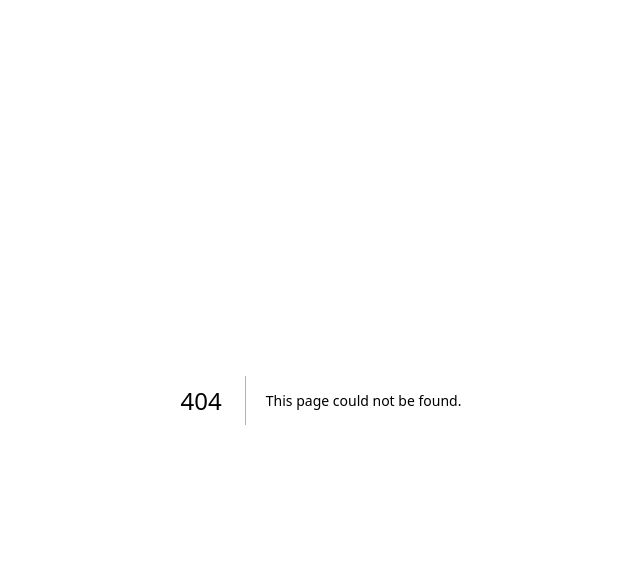
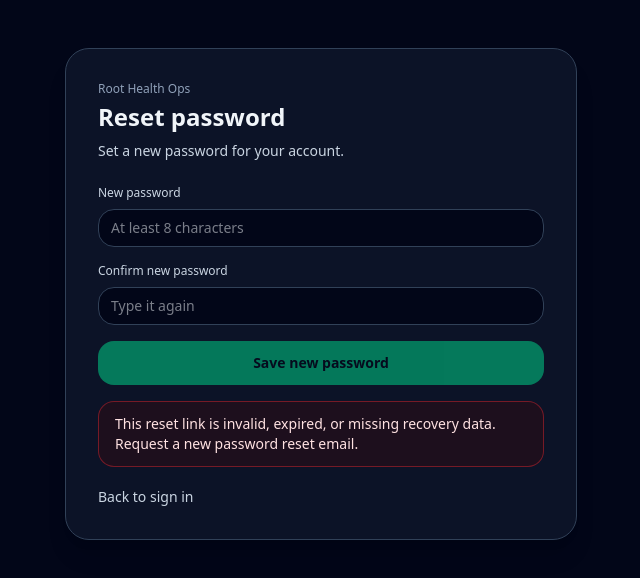
Before and after one commit to Hypnohippy/root-health-ops-dashboard1, a Next.js app: page /reset-password in a window 1280 px wide. Before the commit this address had no page. Shown: the top 578 px of the page, without its empty margins (319-959 px from the left). Built offline with nearby package versions, Linux system fonts and the light colour scheme; no server answers.

Commit message:
Add Reset Password page component

```diff
--- /dev/null
+++ b/app/reset-password/page.tsx
@@ -0,0 +1,218 @@
+// app/reset-password/page.tsx
+"use client";
+
+import { useEffect, useMemo, useState } from "react";
+import Link from "next/link";
+import { supabaseBrowser } from "../../lib/supabaseBrowser";
+
+export default function ResetPasswordPage() {
+  const [password, setPassword] = useState("");
+  const [confirmPassword, setConfirmPassword] = useState("");
+  const [ready, setReady] = useState(false);
+  const [busy, setBusy] = useState(false);
+  const [status, setStatus] = useState("");
+  const [error, setError] = useState("");
+
+  const canSubmit = useMemo(() => {
+    return (
+      !busy &&
+      ready &&
+      password.trim().length >= 8 &&
+      confirmPassword.trim().length >= 8
+    );
+  }, [busy, ready, password, confirmPassword]);
+
+  useEffect(() => {
+    let mounted = true;
+
+    async function boot() {
+      setError("");
+      setStatus("Checking your reset link…");
+
+      try {
+        const url = new URL(window.location.href);
+        const code = url.searchParams.get("code");
+
+        // PKCE-style code exchange if present
+        if (code) {
+          const { error } = await supabaseBrowser.auth.exchangeCodeForSession(code);
+          if (error) {
+            if (mounted) {
+              setError(error.message || "This reset link is invalid or expired.");
+              setStatus("");
+              setReady(false);
+            }
+            return;
+          }
+        }
+
+        // Some flows land with tokens in the URL/hash and session becomes available automatically.
+        const {
+          data: { session },
+        } = await supabaseBrowser.auth.getSession();
+
+        const hash = window.location.hash || "";
+        const looksLikeRecoveryHash =
+          hash.includes("type=recovery") ||
+          hash.includes("access_token=") ||
+          hash.includes("refresh_token=");
+
+        if (!mounted) return;
+
+        if (session || looksLikeRecoveryHash) {
+          setReady(true);
+          setStatus("Reset link accepted. Enter your new password.");
+          setError("");
+        } else {
+          setReady(false);
+          setStatus("");
+          setError(
+            "This reset link is invalid, expired, or missing recovery data. Request a new password reset email."
+          );
+        }
+      } catch (e: any) {
+        if (!mounted) return;
+        setReady(false);
+        setStatus("");
+        setError(e?.message || "Could not verify the reset link.");
+      }
+    }
+
+    const {
+      data: { subscription },
+    } = supabaseBrowser.auth.onAuthStateChange((event) => {
+      if (!mounted) return;
+
+      if (event === "PASSWORD_RECOVERY") {
+        setReady(true);
+        setError("");
+        setStatus("Recovery confirmed. Enter your new password.");
+      }
+    });
+
+    void boot();
+
+    return () => {
+      mounted = false;
+      subscription.unsubscribe();
+    };
+  }, []);
+
+  async function handleReset() {
+    setError("");
+    setStatus("");
+
+    const p1 = password.trim();
+    const p2 = confirmPassword.trim();
+
+    if (!p1 || !p2) {
+      setError("Please enter your new password twice.");
+      return;
+    }
+
+    if (p1.length < 8) {
+      setError("Use at least 8 characters.");
+      return;
+    }
+
+    if (p1 !== p2) {
+      setError("Passwords do not match.");
+      return;
+    }
+
+    setBusy(true);
+
+    try {
+      const { error } = await supabaseBrowser.auth.updateUser({
+        password: p1,
+      });
+
+      if (error) {
+        setError(error.message || "Could not update password.");
+        setBusy(false);
+        return;
+      }
+
+      setStatus("Password updated successfully. You can now sign in.");
+      setError("");
+      setBusy(false);
+
+      // Optional small delay so user sees success message
+      setTimeout(() => {
+        window.location.href = "/signin";
+      }, 1200);
+    } catch (e: any) {
+      setError(e?.message || "Could not update password.");
+      setBusy(false);
+    }
+  }
+
+  return (
+    <main className="min-h-screen bg-slate-950 text-slate-100 px-4 py-12">
+      <div className="mx-auto w-full max-w-lg rounded-3xl border border-slate-700 bg-slate-900/80 p-6 md:p-8 shadow-xl">
+        <div className="text-xs text-slate-400">Root Health Ops</div>
+        <h1 className="mt-1 text-2xl font-semibold">Reset password</h1>
+        <p className="mt-2 text-sm text-slate-300">
+          Set a new password for your account.
+        </p>
+
+        <div className="mt-6 grid gap-4">
+          <div>
+            <label className="block text-xs font-medium text-slate-300">
+              New password
+            </label>
+            <input
+              type="password"
+              value={password}
+              onChange={(e) => setPassword(e.target.value)}
+              autoComplete="new-password"
+              className="mt-2 w-full rounded-2xl border border-slate-700 bg-slate-950 px-3 py-2 text-sm outline-none focus:border-emerald-500 focus:ring-1 focus:ring-emerald-500"
+              placeholder="At least 8 characters"
+            />
+          </div>
+
+          <div>
+            <label className="block text-xs font-medium text-slate-300">
+              Confirm new password
+            </label>
+            <input
+              type="password"
+              value={confirmPassword}
+              onChange={(e) => setConfirmPassword(e.target.value)}
+              autoComplete="new-password"
+              className="mt-2 w-full rounded-2xl border border-slate-700 bg-slate-950 px-3 py-2 text-sm outline-none focus:border-emerald-500 focus:ring-1 focus:ring-emerald-500"
+              placeholder="Type it again"
+            />
+          </div>
+
+          <button
+            type="button"
+            onClick={handleReset}
+            disabled={!canSubmit}
+            className="rounded-2xl bg-emerald-500 px-5 py-3 text-sm font-semibold text-slate-950 hover:bg-emerald-400 disabled:opacity-60"
+          >
+            {busy ? "Updating…" : "Save new password"}
+          </button>
+
+          {status ? (
+            <div className="rounded-2xl border border-emerald-500/40 bg-emerald-950/20 px-4 py-3 text-sm text-emerald-100">
+              {status}
+            </div>
+          ) : null}
+
+          {error ? (
+            <div className="rounded-2xl border border-red-500/40 bg-red-950/30 px-4 py-3 text-sm text-red-100">
+              {error}
+            </div>
+          ) : null}
+
+          <div className="pt-1 text-sm">
+            <Link href="/signin" className="text-slate-300 hover:text-slate-100">
+              Back to sign in
+            </Link>
+          </div>
+        </div>
+      </div>
+    </main>
+  );
+}
```
